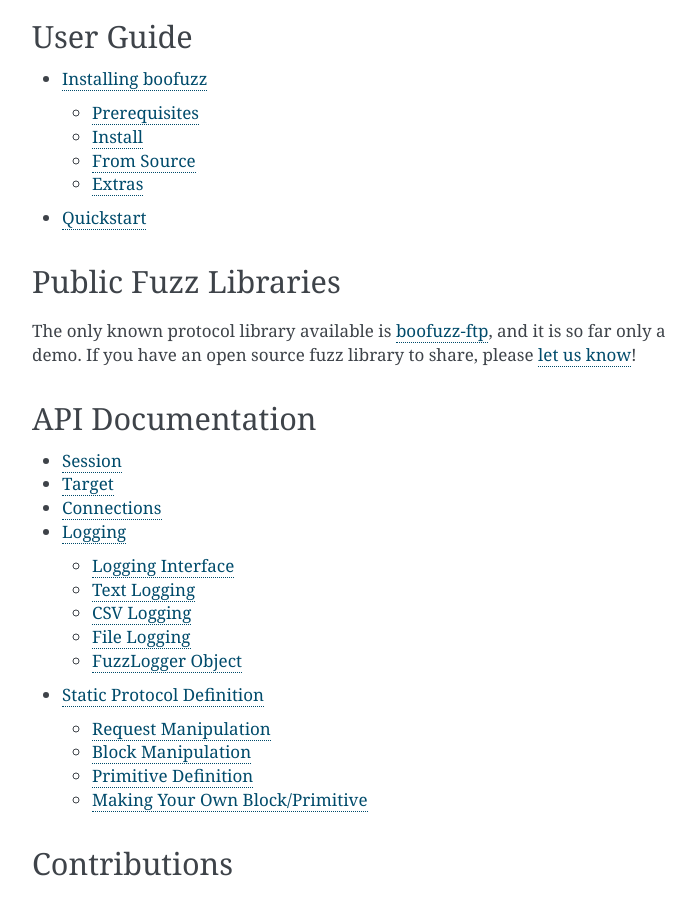
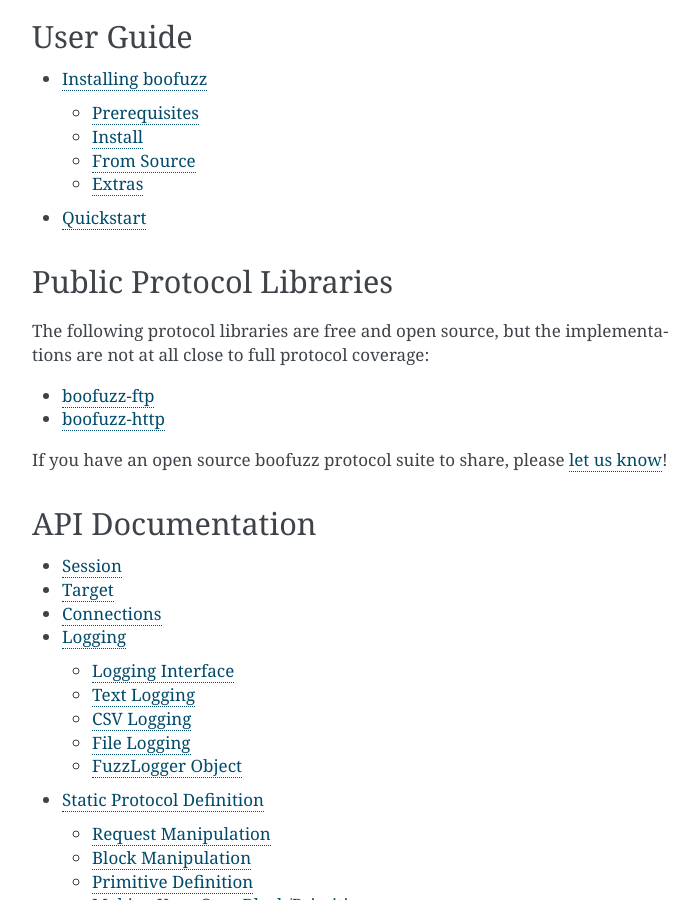
Before and after one commit to jtpereyda/boofuzz, a Sphinx documentation site: the page built from docs/index.rst, in a window 1280 px wide and 900 px high, scrolled down 1728 px. Shown: the whole window, without its empty margins (388-1085 px from the left). Built offline with Sphinx 7.4.7, drawn with Linux system fonts in a browser that asks for light colours; some of the changed text lies outside the part shown.

Commit message:
Add boofuzz-http link to help index

```diff
--- a/docs/index.rst
+++ b/docs/index.rst
@@ -72,11 +72,16 @@
     user/install
     user/quickstart
 
-Public Fuzz Libraries
----------------------
+Public Protocol Libraries
+-------------------------
 
-The only known protocol library available is `boofuzz-ftp`_, and it is so far only a demo. If you have an open source
-fuzz library to share, please :ref:`let us know <community>`!
+The following protocol libraries are free and open source, but the implementations are not at all close to full protocol
+coverage:
+
+- `boofuzz-ftp`_
+- `boofuzz-http`_
+
+If you have an open source boofuzz protocol suite to share, please :ref:`let us know <community>`!
 
 API Documentation
 -----------------
@@ -117,6 +122,7 @@
 .. _gitter: https://gitter.im/jtpereyda/boofuzz
 .. _@fuzztheplanet: https://twitter.com/fuzztheplanet
 .. _boofuzz-ftp: https://github.com/jtpereyda/boofuzz-ftp
+.. _boofuzz-http: https://github.com/jtpereyda/boofuzz-http
 
 
 Indices and tables
```
